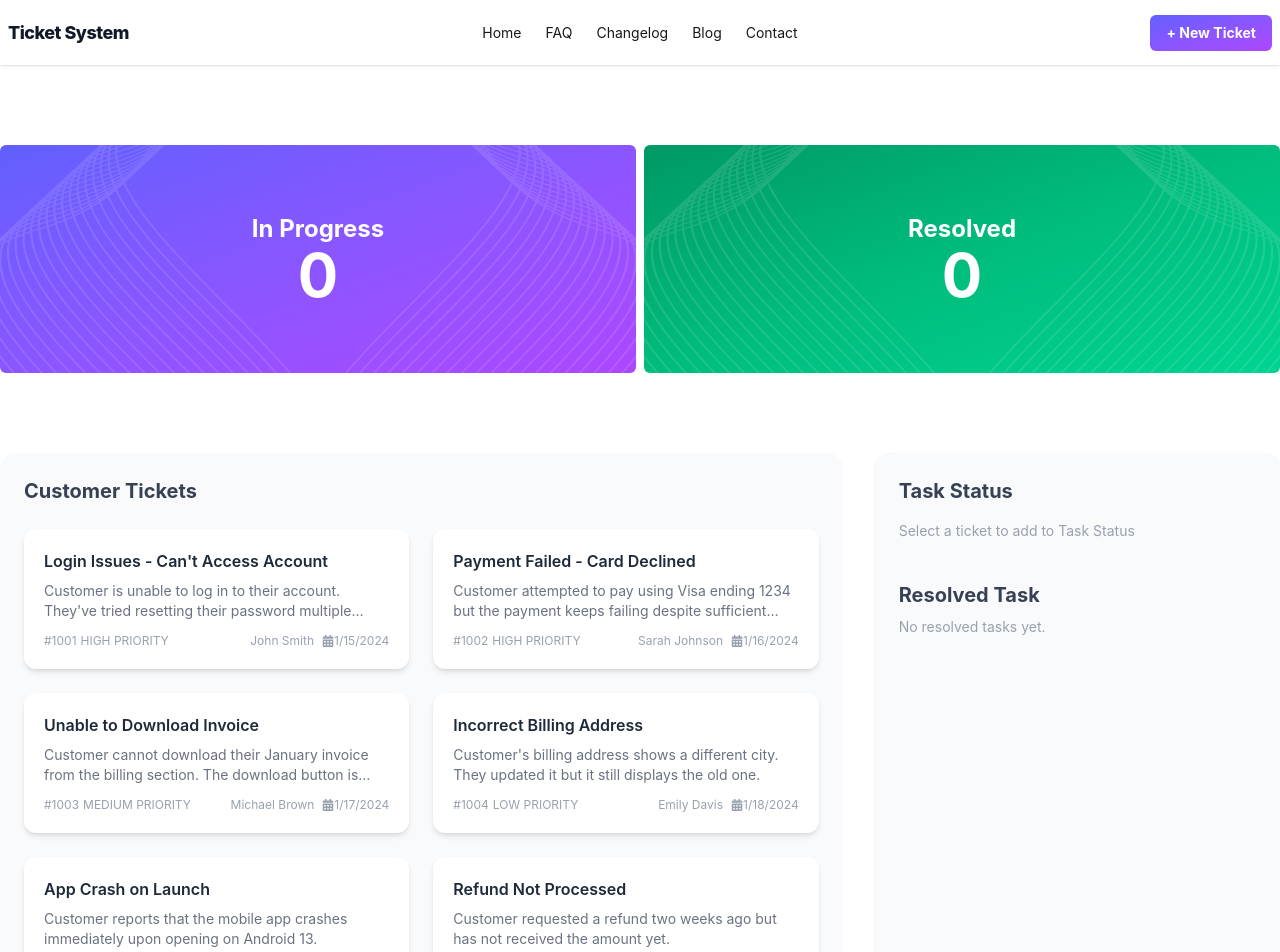
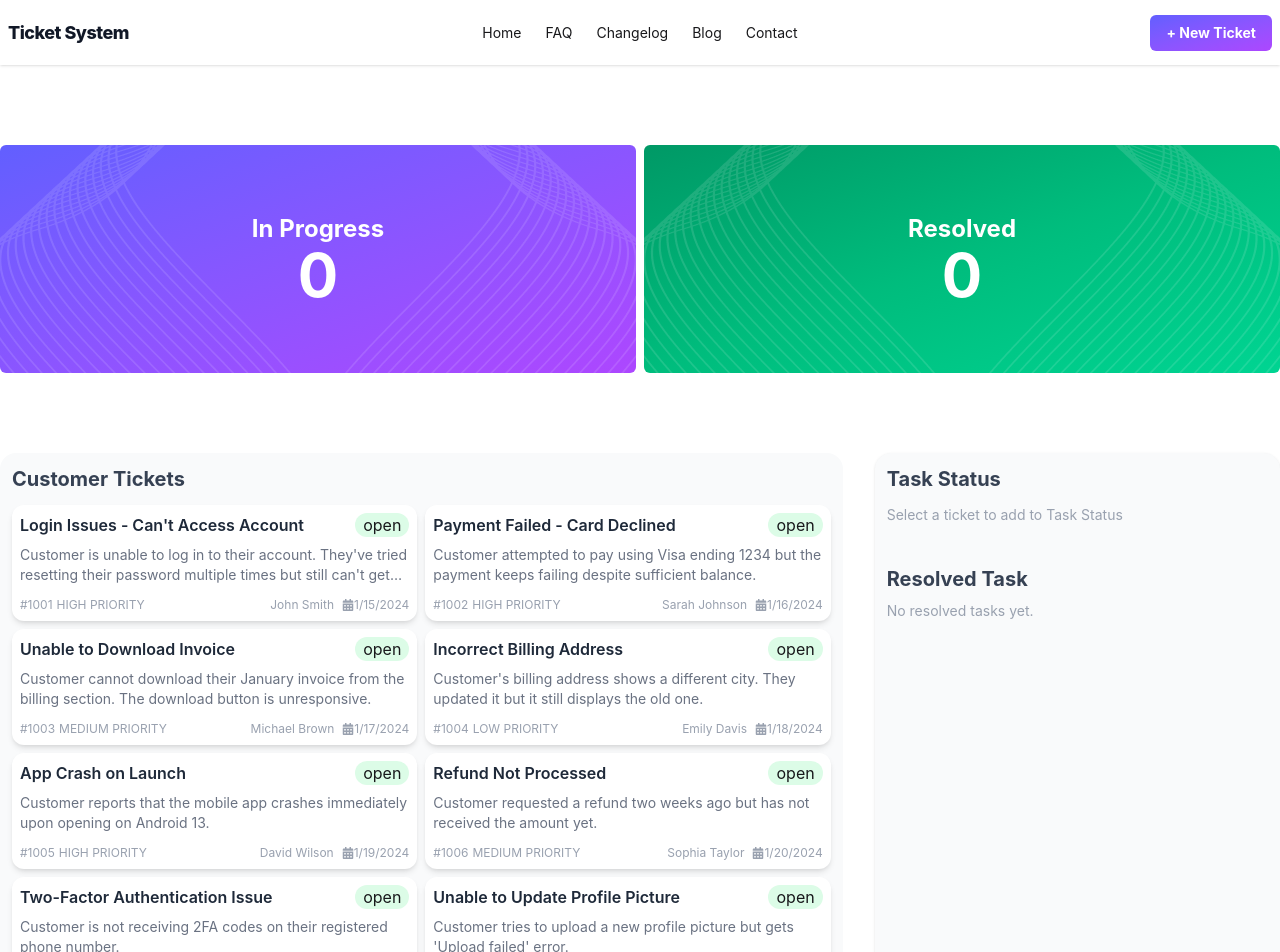
Before and after one commit to syedbayzid82849/TicketSystem, a React (Vite) app: page / in a window 1280 px wide. Shown: the top 952 px of the page. Built offline with nearby package versions, Linux system fonts and the light colour scheme.

Commit message:
Total In Progress and Total Resolves number Show in main counter section

```diff
--- a/src/App.jsx
+++ b/src/App.jsx
@@ -4,8 +4,12 @@ import CountInProgress from './Components/CountInProgress'
 import Navbar from './Components/Navbar'
 import TicketsAndStatusSection from './Components/TicketsAndStatusSection'
 import Footer from './Components/Footer'
+import { useState } from 'react'
 
 function App() {
+  const [totalResolved, setTotalResolved] = useState(0)
+  const [totalInProgress, setTotalInProgress] = useState(0);
+
   const fetchTickets = async () => {
     const res = await fetch("/tickets.json")
     return res.json()
@@ -17,9 +21,9 @@ function App() {
   return (
     <div>
       <Navbar />
-      <CountInProgress />
+      <CountInProgress totalInProgress={totalInProgress} totalResolved={totalResolved} />
       <Suspense fallback={loading}>
-        <TicketsAndStatusSection ticketsPromise={ticketsPromise} />
+        <TicketsAndStatusSection setTotalResolved={setTotalResolved} setTotalInProgress={setTotalInProgress} ticketsPromise={ticketsPromise} />
       </Suspense>
       <Footer />
     </div>
--- a/src/Components/CountInProgress.jsx
+++ b/src/Components/CountInProgress.jsx
@@ -1,5 +1,6 @@
 
-function CountInProgress() {
+function CountInProgress({totalInProgress, totalResolved}) {
+
   return (
     <section className="container mx-auto m-20 flex justify-c gap-2">
       <div
@@ -19,7 +20,7 @@ function CountInProgress() {
         />
         <div className="mx-10 my-17">
           <h3 className="text-2xl flex justify-center">In Progress</h3>
-          <h1 className="text-6xl flex justify-center ">0</h1>
+          <h1 className="text-6xl flex justify-center ">{totalInProgress}</h1>
 
         </div>
       </div>
@@ -40,7 +41,7 @@ function CountInProgress() {
         />
         <div className="mx-10 my-17">
           <h3 className="text-2xl flex justify-center">Resolved</h3>
-          <h1 className="text-6xl flex justify-center ">0</h1>
+          <h1 className="text-6xl flex justify-center ">{totalResolved}</h1>
 
         </div>
       </div>
--- /dev/null
+++ b/src/Components/TicketCard.jsx
@@ -0,0 +1,48 @@
+import { useState } from "react";
+import { FaCalendarAlt } from "react-icons/fa";
+
+const TicketCard = ({ ticket, cardClicked }) => {
+    const [clickedTicket, setClickedTicket] = useState(false);
+    return (
+        <div
+            key={ticket.id}
+            onClick={() => {
+                setClickedTicket(true)
+                cardClicked(ticket)
+            }}
+            className="bg-white rounded-xl cursor-pointer shadow-md p-2 hover:shadow-lg transition duration-300"
+        >
+
+            <div className="flex justify-between items-center mb-2">
+                <h3 className="font-semibold text-gray-800">
+                    {ticket.title}
+                </h3>
+                {
+                    clickedTicket ?
+                        <span className="bg-[#FEBB0C] text-[#9C7700] px-2 rounded-4xl">
+                            In-Progress
+                        </span> :
+                        <span className="bg-[#dcfce7] px-2 rounded-4xl">
+                            open
+                        </span>
+                }
+            </div>
+            <p className="text-sm text-gray-500 mb-3 line-clamp-2">
+                {ticket.description}
+            </p>
+
+            <div className="flex justify-between text-xs text-gray-400">
+                <div className="flex gap-1">
+                    <span>#{ticket.id}</span>
+                    <span>{ticket.priority} PRIORITY</span>
+                </div>
+                <div className="flex gap-2">
+                    <span>{ticket.customer}</span>
+                    <span className="flex justify-center items-center"><FaCalendarAlt />{ticket.createdAt}</span>
+                </div>
+            </div>
+        </div>
+    );
+};
+
+export default TicketCard;
--- a/src/Components/TicketsAndStatusSection.jsx
+++ b/src/Components/TicketsAndStatusSection.jsx
@@ -1,13 +1,14 @@
-import { FaCalendarAlt } from "react-icons/fa";
 import { use } from "react";
 import { toast } from "react-toastify";
 import { useState } from "react";
+import TicketCard from "./TicketCard";
 
-export default function TicketsAndStatusSection({ ticketsPromise }) {
+export default function TicketsAndStatusSection({ ticketsPromise, setTotalInProgress, setTotalResolved }) {
   const tickets = use(ticketsPromise);
   const [selectedTicket, setSelectedTicket] = useState([]);
   const [taskComplete, setTaskComplete] = useState([]);
-
+  setTotalInProgress(selectedTicket.length);
+  setTotalResolved(taskComplete.length)
 
   const handleCompleteBtn = (selectedTicket) => {
     setTaskComplete([...taskComplete, selectedTicket])
@@ -19,50 +20,27 @@ export default function TicketsAndStatusSection({ ticketsPromise }) {
     toast('Card added in Task Status')
   }
 
+
   return (
     <main className="container mx-auto">
       <div className="grid grid-cols-1 lg:grid-cols-3 gap-8">
 
         {/* LEFT SIDE - Tickets */}
-        <div className="bg-gray-50 rounded-2xl p-6 lg:col-span-2">
-          <h2 className="text-xl font-bold mb-6 text-gray-700">
+        <div className="bg-gray-50 rounded-2xl p-3 lg:col-span-2">
+          <h2 className="text-xl font-bold mb-3 text-gray-700">
             Customer Tickets
           </h2>
 
-          <div className="grid grid-cols-1 md:grid-cols-2 gap-6">
+          <div className="grid grid-cols-1 md:grid-cols-2 gap-2">
             {tickets.map((ticket) => (
-              //card
-              <div
-                key={ticket.id}
-                onClick={() => cardClicked(ticket)}
-                className="bg-white rounded-xl cursor-pointer shadow-md p-5 hover:shadow-lg transition duration-300"
-              >
-                <h3 className="font-semibold text-gray-800 mb-2">
-                  {ticket.title}
-                </h3>
-
-                <p className="text-sm text-gray-500 mb-3 line-clamp-2">
-                  {ticket.description}
-                </p>
-
-                <div className="flex justify-between text-xs text-gray-400">
-                  <div className="flex gap-1">
-                    <span>#{ticket.id}</span>
-                    <span>{ticket.priority} PRIORITY</span>
-                  </div>
-                  <div className="flex gap-2">
-                    <span>{ticket.customer}</span>
-                    <span className="flex justify-center items-center"><FaCalendarAlt />{ticket.createdAt}</span>
-                  </div>
-                </div>
-              </div>
+              <TicketCard key={ticket.id} ticket={ticket} cardClicked={cardClicked} />
             ))}
           </div>
         </div>
 
         {/* RIGHT SIDE - Task Status */}
-        <div className="bg-gray-50 rounded-2xl p-6 relative overflow-hidden shadow-sm">
-          <h2 className="text-xl font-bold text-gray-700 mb-4">
+        <div className="bg-gray-50 rounded-2xl p-3 relative overflow-hidden shadow-sm">
+          <h2 className="text-xl font-bold text-gray-700 mb-3">
             Task Status
           </h2>
 
```
